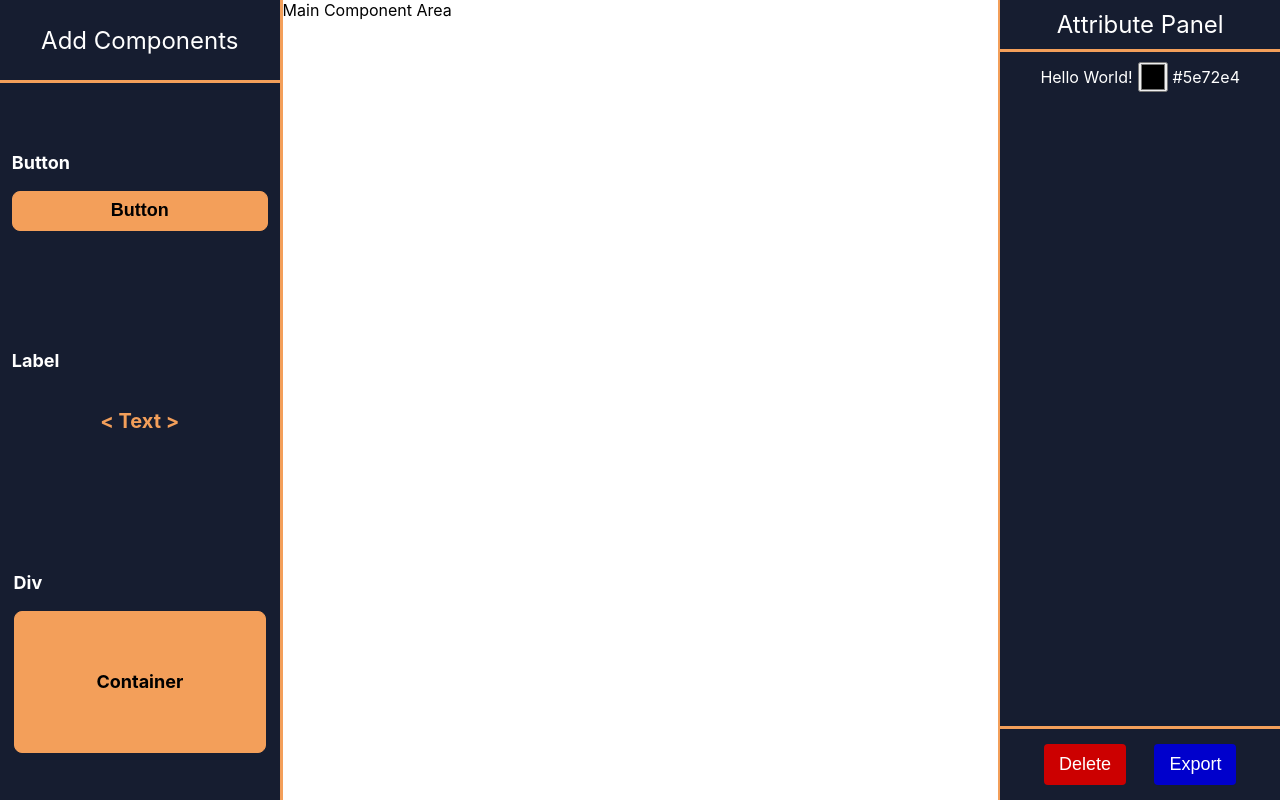
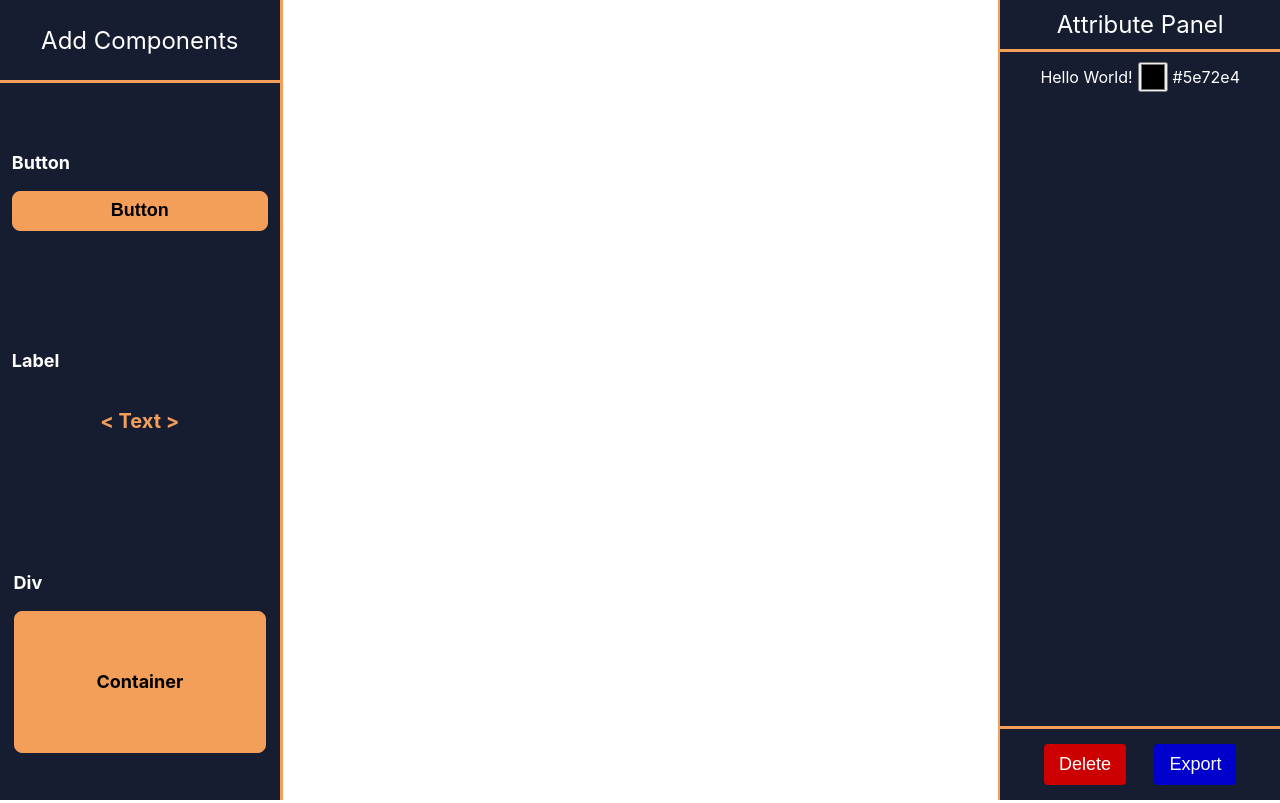
Before and after one commit to markarmanus/Assemblia, a React (Create React App) app in the folder frontend/: page / in a window 1280 px wide. Built offline with nearby package versions, Linux system fonts and the light colour scheme.

Commit message:
modify app.js to align with entry.js changes

```diff
--- a/frontend/src/App.js
+++ b/frontend/src/App.js
@@ -11,7 +11,7 @@ const MainPage = styled.div`
   display: flex;
 `;
 
-const EditPanel = styled.div`
+const EditPanelContainer = styled.div`
   background-color: #fff;
   width: 64vw;
   overflow-y: scroll;
@@ -32,12 +32,11 @@ function App() {
     <MainContext.Provider value={{ mainContext, setMainContext }}>
       <MainPage>
         <ComponentsPanel />
-        <EditPanel>
+        <EditPanelContainer>
           <div id={0} className="App">
             {/* App.js->return->div->0->content */}
           </div>
-          Main Component Area
-        </EditPanel>
+        </EditPanelContainer>
         <AttributesPanel />
       </MainPage>
     </MainContext.Provider>
```
